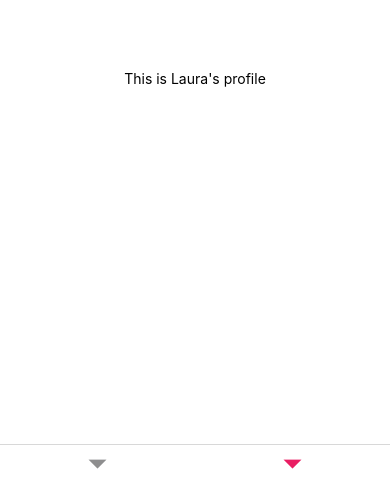
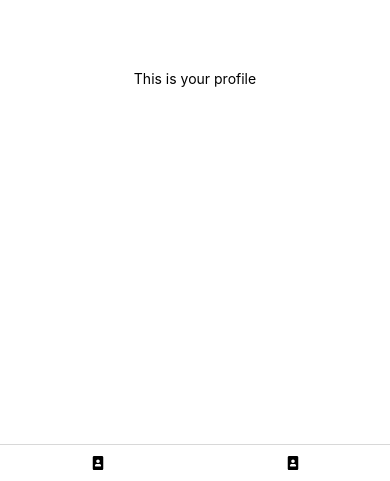
Before and after one commit to laurapham1/BeeMindful, a React Native app: screen /Home in a window 390 px wide. Both pictures are taken after a click on the button "GO TO LAURA'S PROFILE". Shown: the part 351-832 px from the top of the page. Built offline with nearby package versions, Linux system fonts and the light colour scheme.

Commit message:
remove prop from Profile screen

```diff
--- a/App.js
+++ b/App.js
@@ -5,6 +5,7 @@ import {NavigationContainer} from '@react-navigation/native';
 import { createBottomTabNavigator } from '@react-navigation/bottom-tabs';
 import HomeScreen from './views/HomeScreen';
 import ProfileScreen from './views/ProfileScreen';
+import {FaPortrait, FaHome} from 'react-icons/fa'
 
 // const Stack = createNativeStackNavigator();
 const Tab = createBottomTabNavigator();
@@ -19,13 +20,16 @@ export default function App() {
         <Tab.Screen
           name="Home"
           component={HomeScreen}
-          options={{title: 'BeeMindful Home'}}
+          options={{title: 'BeeMindful Home', tabBarIcon: () => (
+            <FaPortrait />
+          ),}}
+
         />
         <Tab.Screen name="Profile" component={ProfileScreen} options={{
           tabBarLabel: 'Profile',
-          // tabBarIcon: ({ color, size }) => (
-          //   <MaterialCommunityIcons name="home" color={color} size={size} />
-          // ),
+          tabBarIcon: () => (
+            <FaPortrait />
+          ),
         }}/>
       </Tab.Navigator>
     </NavigationContainer>
--- a/views/HomeScreen.js
+++ b/views/HomeScreen.js
@@ -17,7 +17,7 @@ export default function HomeScreen({navigation}) {
         <Button
         title="Go to Laura's profile"
         onPress={() =>
-          navigation.navigate('Profile', {name: 'Laura'})
+          navigation.navigate('Profile')
         }
       />
       <Modal
--- a/views/ProfileScreen.js
+++ b/views/ProfileScreen.js
@@ -1,9 +1,9 @@
 import { StyleSheet, Text, View, Button } from 'react-native';
 
-export default function ProfileScreen({navigation, route}) {
+export default function ProfileScreen({navigation}) {
   return (
     <View style={styles.container}>
-        <Text>This is {route.params.name}'s profile</Text>
+        <Text>This is your profile</Text>
     </View>
   );
 }
```
